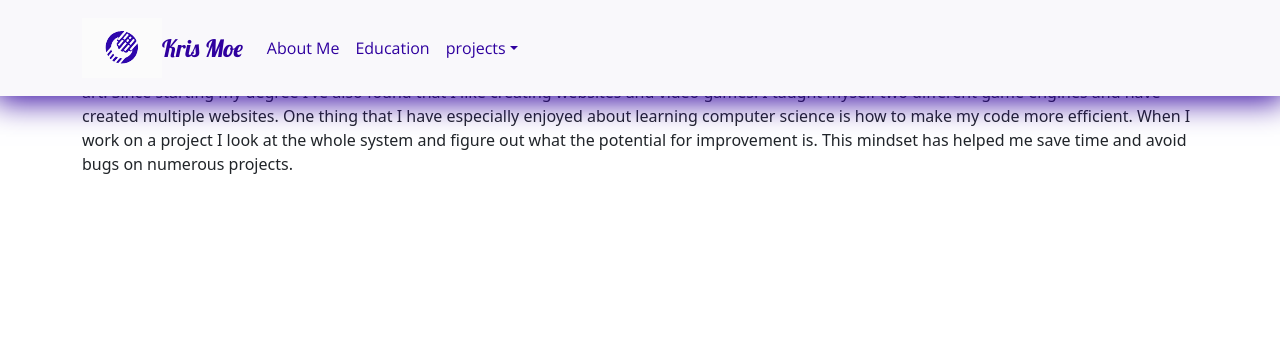
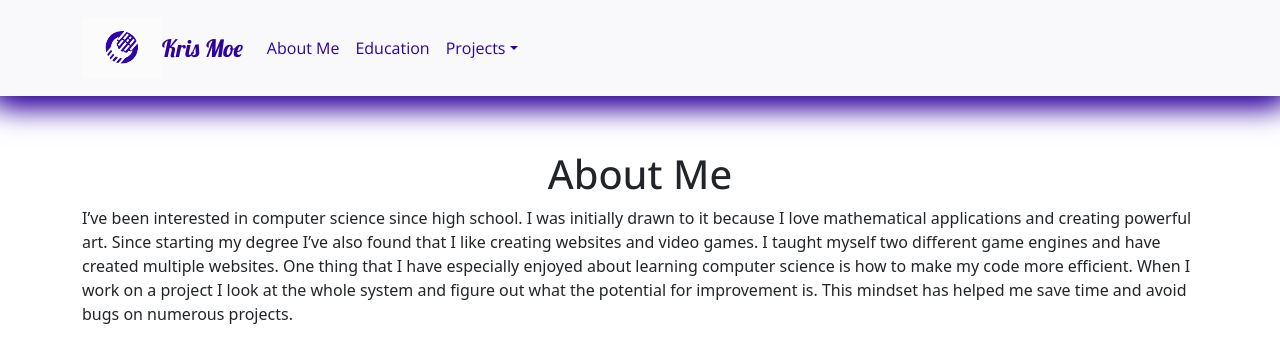
Before and after one commit to KrisMoe/PersonalWebsite, a React (Create React App) app: page /aboutme in a window 1280 px wide. Shown: the top 362 px of the page. Built offline with nearby package versions, Linux system fonts and the light colour scheme.

Commit message:
picing it togeher

```diff
--- a/src/App.js
+++ b/src/App.js
@@ -4,10 +4,15 @@ import './App.scss';
 import {  Outlet } from "react-router-dom";
 function App() {
   return (<>
+  <div className="App">
+      <Navbar/>
+
+      <div className="content">
+      <Outlet />
+      </div>
+    </div>
     <Navbar/>
 
-
-    <Outlet/>
 
     </>
   );
--- a/src/components/NavBar.jsx
+++ b/src/components/NavBar.jsx
@@ -15,7 +15,7 @@ function BasicExample() {
           <Nav className="me-auto">
             <Nav.Link href="/">About Me</Nav.Link>
             <Nav.Link href="/education">Education</Nav.Link>
-            <NavDropdown title="projects" id="basic-nav-dropdown" >
+            <NavDropdown title="Projects" id="basic-nav-dropdown" >
               <NavDropdown.Item href="/projects#Ballotbot">BallotBot 5000</NavDropdown.Item>
               <NavDropdown.Item href="/projects#Let Me Cook">
                 Let Me Cook
```
